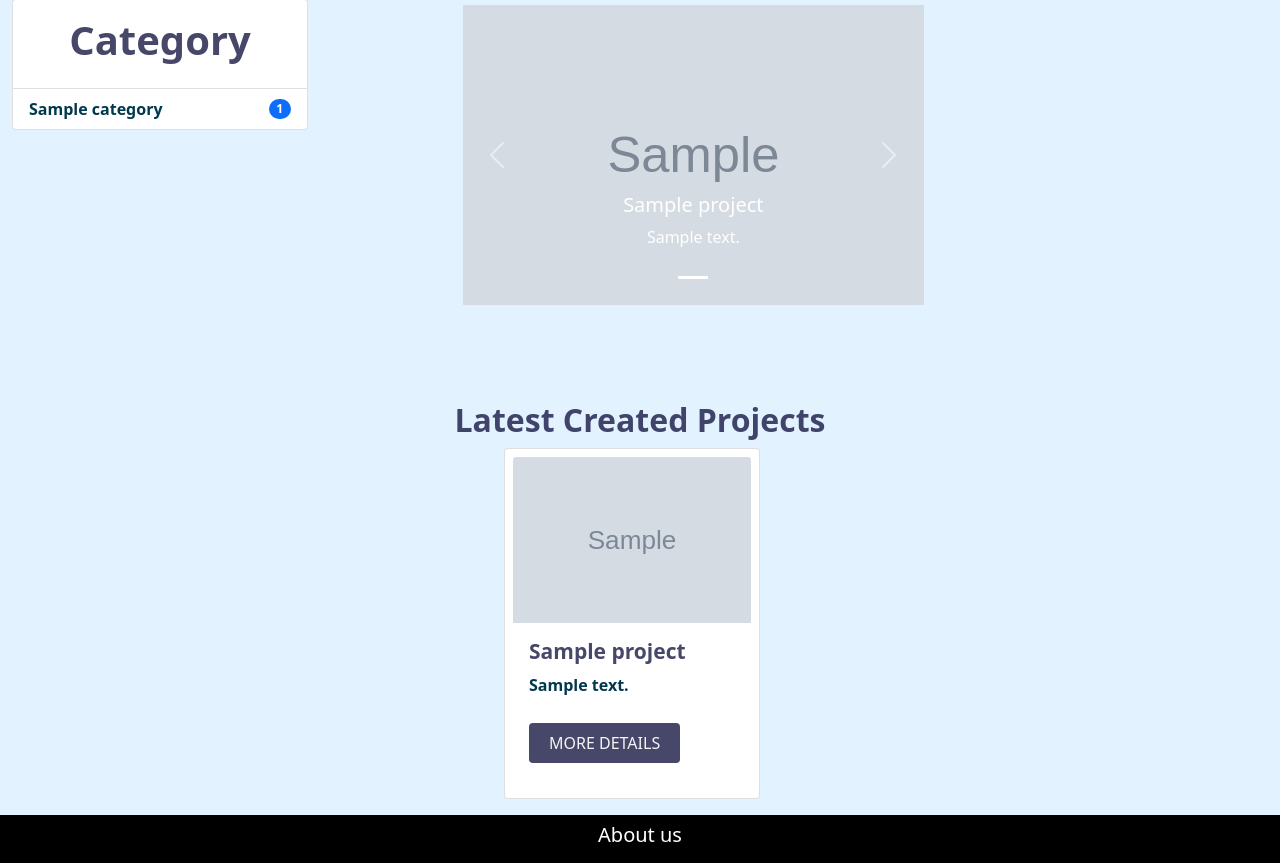
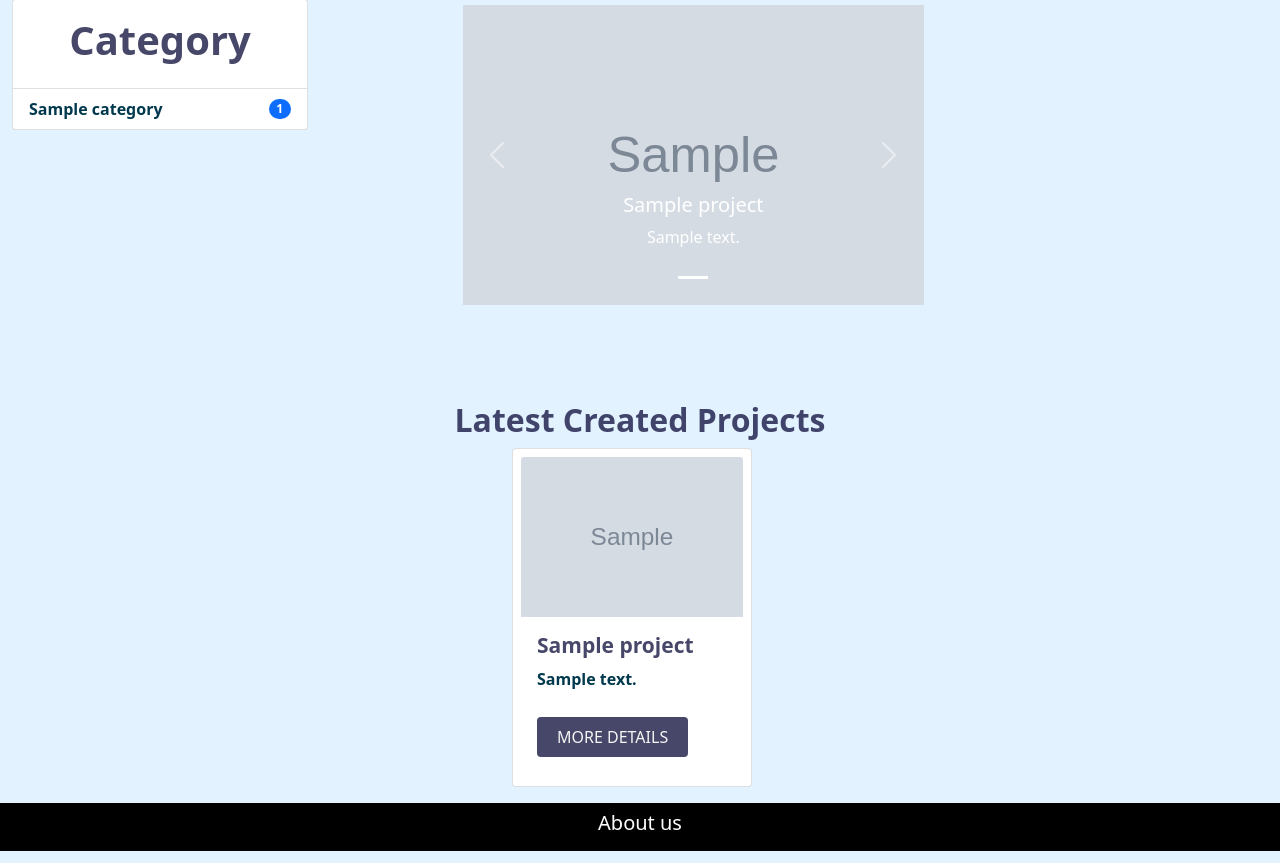
Before and after one commit to abobakryousre/Crowd-Funding, a Django app: page / in a window 1280 px wide. Shown: the part 787-1650 px from the top of the page. Run offline with Django 3.2, Linux system fonts and the light colour scheme; a user stored in the database is signed in; tables that the repository leaves empty hold one stand-in row (values such as "Sample post"); grey boxes marked "Sample" are stand-in pictures.

Commit message:
feat(feature-style-home-page):end-styling-category-projects

```diff
--- a/crowd_funding/users/static/users/js/homepage.js
+++ b/crowd_funding/users/static/users/js/homepage.js
@@ -31,11 +31,11 @@ function appendProjects(response) {
 function insertProject(location, project, project_pk, project_image) {
 
     location.innerHTML += `
-            <div class="card col-md-1 me-3 mt-3 p-2" style="width: 16rem;">
+            <div class="card col-md-1 me-3 mt-3 p-2" style="width: 15rem;">
                     <img src=" ${project_image} " class="card-img-top" style="height: 50%;" alt="...">
                     <div class="card-body">
-                        <h5 class="card-title">${project.title}</h5>
-                        <p class="card-text">${project.details}</p>
+                        <h5 class="card-title blue-text">${project.title}</h5>
+                        <p class="card-text details-value">${project.details}</p>
                         <a href="projects/${project_pk}" class="btn btn-primary">More Details</a>
                     </div>
                 </div>
--- a/crowd_funding/users/templates/users/index.html
+++ b/crowd_funding/users/templates/users/index.html
@@ -208,7 +208,7 @@
             </h2>
 
             {% for project in latest_projects %}
-                <div class="card col-md-1 me-3 p-2" style="width: 16rem">
+                <div class="card col-md-1 me-3 p-2" style="width: 15rem">
                     <img
                             src="{{ project.images_set.first.path.url }}"
                             class="card-img-top"
```
